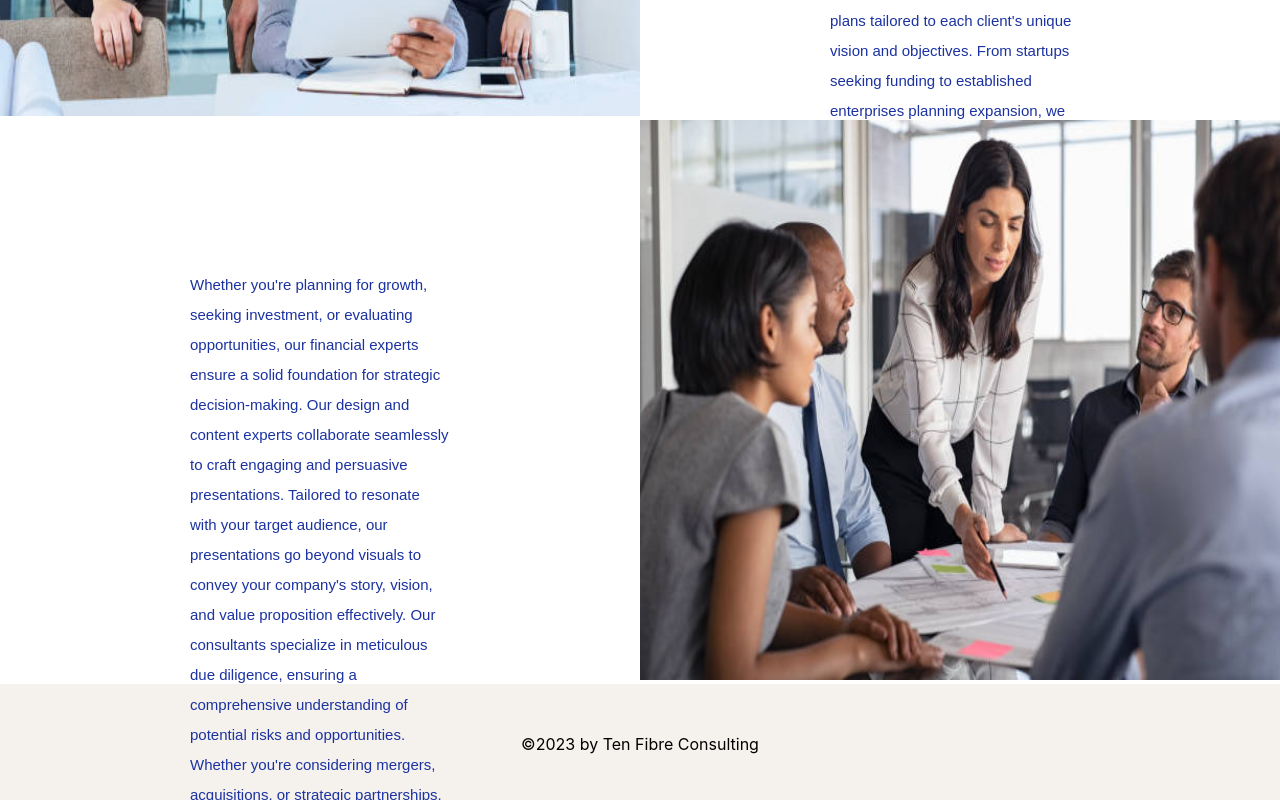
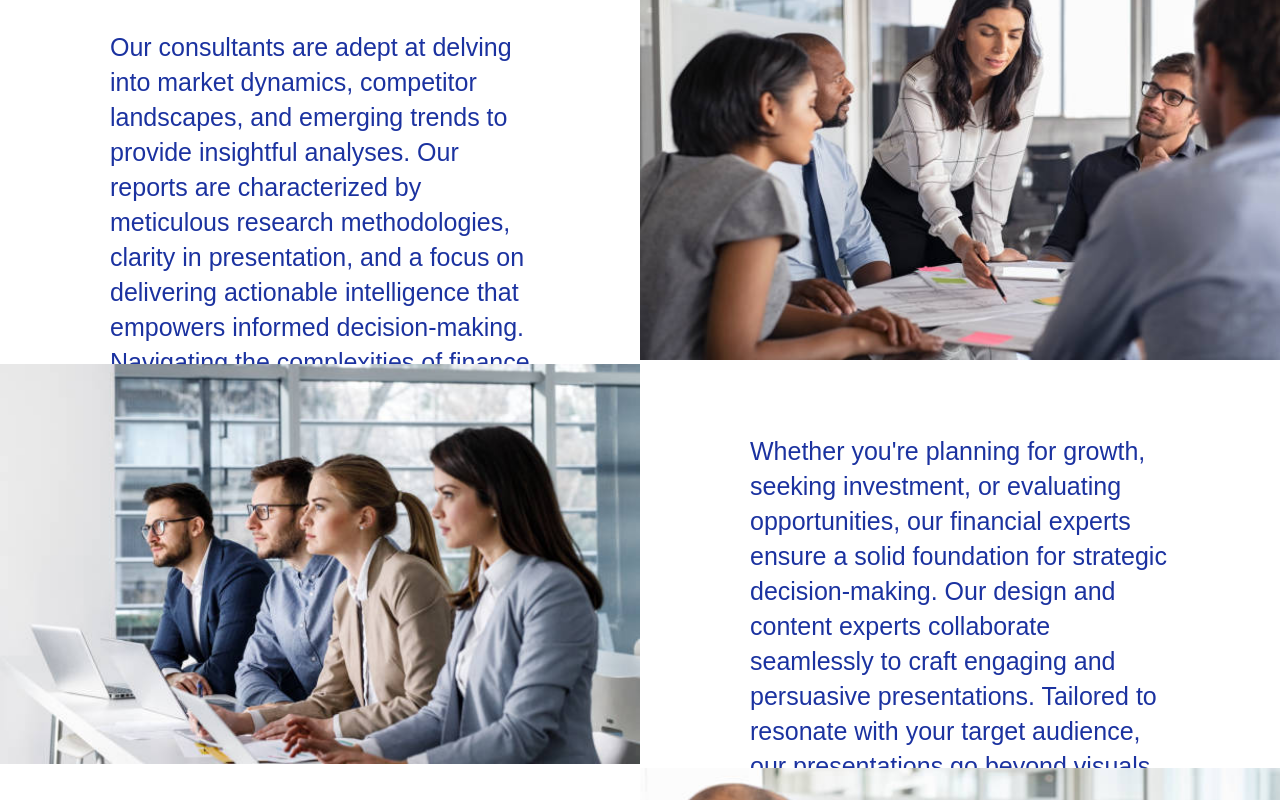
Before and after one commit to iammitchel/Consulting-project, a React (Create React App) app: page /about in a window 1280 px wide. Shown: the part 820-1620 px from the top of the page. Built offline with nearby package versions, Linux system fonts and the light colour scheme.

Commit message:
corrections

```diff
--- a/src/component/Home.jsx
+++ b/src/component/Home.jsx
@@ -130,7 +130,7 @@ const Home = () => {
           <p>info@tenfibreconsulting.com</p>
           <p>+234 703 129 2497</p>
           <p>
-            <b>Address:</b> 7, HARUNA STREET, KARU, ABUJA-FCT, Nigeria.
+             7, HARUNA STREET, KARU, ABUJA-FCT, Nigeria.
           </p>
         </div>
         <div>
--- a/src/component/about.jsx
+++ b/src/component/about.jsx
@@ -2,15 +2,18 @@ import React from 'react'
 import Header from './Header'
 import about3 from "../img/about3.jpg"
 import about2 from "../img/about2.jpg";
+import about4 from "../img/about4.jpg";
+import about5 from "../img/about5.jpg";
 
 const about = () => {
   return (
     <div>
       <Header />
+      <section id="about">
         <section id="about1">
           <h1>About Us</h1>
         </section>
-      <section id="service2">
+        <section id="about2">
           <div className="service-img">
             <img src={about3} alt="" />
           </div>
@@ -18,28 +21,65 @@ const about = () => {
             <p>
               Our dynamic team of seasoned professionals is dedicated to
               delivering unparalleled expertise across a spectrum of consulting
-            services. With a collective experience spanning [total years] years,
-            our consultants bring a rich tapestry of skills and insights to
-            address the diverse needs of our clients. Our team excels in
-            crafting comprehensive and strategic business plans tailored to each
-            client's unique vision and objectives. From startups seeking funding
-            to established enterprises planning expansion, we leverage our
-            collective experience to provide roadmaps that inspire confidence
-            among stakeholders. Our consultants are adept at delving into market
-            dynamics, competitor landscapes, and emerging trends to provide
-            insightful analyses. Our reports are characterized by meticulous
-            research methodologies, clarity in presentation, and a focus on
-            delivering actionable intelligence that empowers informed
-            decision-making. Navigating the complexities of finance is second
-            nature to our team. We employ advanced financial modeling techniques
-            to create robust projections and conduct precise valuations.
+              services. With a collective experience spanning [total years]
+              years, our consultants bring a rich tapestry of skills and
+              insights to address the diverse needs of our clients. Our team
+              excels in crafting comprehensive and strategic business plans
+              tailored to each client's unique vision and objectives. From
+              startups seeking funding to established enterprises planning
+              expansion, we leverage our collective experience to provide
+              roadmaps that inspire confidence among stakeholders.
             </p>
           </div>
         </section>
-      <section id="service2">
+        <section id="about2">
+          <div className="service-text">
+            <p>
+              Our consultants are adept at delving into market dynamics,
+              competitor landscapes, and emerging trends to provide insightful
+              analyses. Our reports are characterized by meticulous research
+              methodologies, clarity in presentation, and a focus on delivering
+              actionable intelligence that empowers informed decision-making.
+              Navigating the complexities of finance is second nature to our
+              team. We employ advanced financial modeling techniques to create
+              robust projections and conduct precise valuations.
+            </p>
+          </div>
+          <div className="service-img">
+            <img src={about2} alt="" />
+          </div>
+        </section>
+        <section id="about2">
+          <div className="service-img">
+            <img src={about5} alt="" />
+          </div>
           <div className="service-text">
             <p>
               Whether you're planning for growth, seeking investment, or
+              evaluating opportunities, our financial experts ensure a solid
+              foundation for strategic decision-making. Our design and content
+              experts collaborate seamlessly to craft engaging and persuasive
+              presentations. Tailored to resonate with your target audience, our
+              presentations go beyond visuals to convey your company's story,
+              vision, and value proposition effectively.
+            </p>
+          </div>
+        </section>
+        <section id="about2">
+          <div className="service-text">
+            <p>
+              Our consultants specialize in meticulous due diligence, ensuring a
+              comprehensive understanding of potential risks and opportunities.
+              Whether you're considering mergers, acquisitions, or strategic
+              partnerships, our team conducts thorough investigations into
+              legal, financial, and operational aspects, providing you with
+              actionable insights to make informed decisions. Collectively, the
+              team at Ten Fibre Consulting is recognized for its adaptability,
+              precision, and collaborative spirit. We are committed to
+              excellence in every client engagement, leveraging our combined
+              expertise to navigate challenges, seize opportunities, and drive
+              transformative success.
+              {/* Whether you're planning for growth, seeking investment, or
             evaluating opportunities, our financial experts ensure a solid
             foundation for strategic decision-making. Our design and content
             experts collaborate seamlessly to craft engaging and persuasive
@@ -55,11 +95,11 @@ const about = () => {
             is recognized for its adaptability, precision, and collaborative
             spirit. We are committed to excellence in every client engagement,
             leveraging our combined expertise to navigate challenges, seize
-            opportunities, and drive transformative success.
+            opportunities, and drive transformative success. */}
             </p>
           </div>
           <div className="service-img">
-          <img src={about2} alt="" />
+            <img src={about4} alt="" />
           </div>
         </section>
         {/* <section id='about2'>
@@ -105,6 +145,7 @@ const about = () => {
         <section id="footer">
           <p>©2023 by Ten Fibre Consulting</p>
         </section>
+      </section>
     </div>
   );
 }
--- a/src/component/index.css
+++ b/src/component/index.css
@@ -318,7 +318,7 @@
   background-color: #fff;
   color: #1b32a0;
   width: 50%;
-  height: 70vh;
+  height: 50vh;
   padding: 150px 190px;
 }
 
@@ -331,7 +331,7 @@
 }
 
 #service2 .service-text p {
-  font-size: 15px;
+  font-size: 16px;
   font-weight: 100;
   font-family: 'proxima-nova', sans-serif;
   line-height: 30px;
@@ -346,7 +346,7 @@
 
 #service2 .service-img img {
   width: 100%;
-  height: 70vh;
+  height: 50vh;
 }
 
 #service2 .service-text button{
@@ -440,3 +440,44 @@
   width: 100%;
   height: 50vh;
 }
+
+#about2 {
+  display: flex;
+  justify-content: space-between;
+  width: 100%;
+}
+
+#about2 .service-text {
+  background-color: #fff;
+  color: #1b32a0;
+  width: 50%;
+  height: 50vh;
+  padding: 70px 110px;
+}
+
+#about2 .service-text h1 {
+  font-size: 30px;
+  font-weight: 900;
+  font-family: 'proxima-nova', sans-serif;
+  margin-bottom: 20px;
+  animation: 1s ease-out 0s 1 slideInLeft;
+}
+
+#about2 .service-text p {
+  font-size: 25px;
+  font-weight: 100;
+  font-family: 'proxima-nova', sans-serif;
+  line-height: 35px;
+  margin-bottom: 80px;
+  animation: 1s ease-out 0s 1 slideInRight;
+}
+
+#about2 .service-img {
+  width: 50%;
+  /* filter: brightness(30%); */
+}
+
+#about2 .service-img img {
+  width: 100%;
+  height: 50vh;
+}
```
Also changed, not shown: src/img/about4.jpg (added), src/img/about5.jpg (added). Lines whose indentation alone changed are shown as unchanged.
